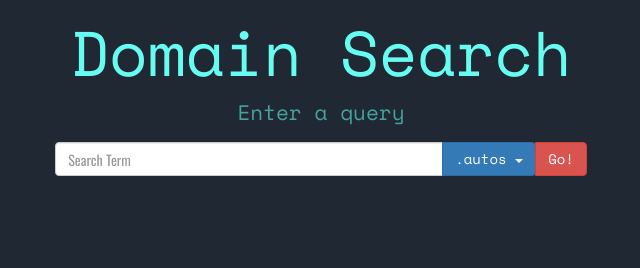
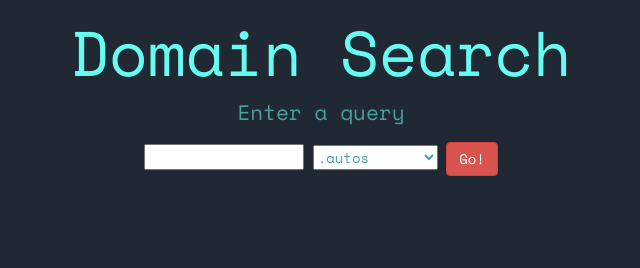
Before and after one commit to adamflentz/HACKU6, a Django app: template domain/templates/home.html in a window 1280 px wide. Shown: the part 50-318 px from the top of the page, without its empty margins (319-959 px from the left). Run offline with Django 3.2, Linux system fonts and the light colour scheme; the template is opened without the code that fills it: values that come from a table or form of the project are taken from there, others are empty; some libraries are stand-ins or nearby versions.

Commit message:
added django form

```diff
--- a/domain/templates/home.html
+++ b/domain/templates/home.html
@@ -30,39 +30,39 @@
     </div>
     <div style="color:#45A29E">
     <p>Enter a query</p>
+
+    <form class="form-inline" method="get" action="/results" %} id="test">
+        {% csrf_token %}
+        {{ form.domain }}
+        {{ form.extension }}
+        <button type="submit" class="btn btn-danger" id="goButton" form="search" value="Submit">Go!</button>
+    </form>
+
+{#    <form class="form-inline" method="get" action="/results" %} id="search">#}
+{#        <div class="input-group">#}
+{#            <input type="searchContent" name="search" class="form-control" size="50" placeholder="Search Term" required>#}
+{#            <div class="input-group-btn">#}
+{#                <button class="btn btn-primary dropdown-toggle" type="button" data-toggle="dropdown" select required>#}
+{#                    <span class="selection">#}
+{#                        .autos#}
+{#                    <span class="caret"></span></button>#}
+{#                <ul class="dropdown-menu">#}
+{#                    <li><a href="#">.autos</a></li>#}
+{#                    <li><a href="#">.boats</a></li>#}
+{#                    <li><a href="#">.homes</a></li>#}
+{#                    <li><a href="#">.yachts</a></li>#}
+{#                    <li><a href="#">.motorcycles</a></li>#}
+{#                </ul>#}
+{#                <button type="submit" class="btn btn-danger" id="goButton" form="search" value="Submit">Go!</button>#}
+{#            </div>#}
+{#        </div>#}
+{#    </form>#}
+{#    <script>#}
+{#        $(".dropdown-menu li a").click(function(){#}
+{#            $(this).parents(".input-group-btn").find('.selection').html($(this).text() + ' <span class="caret"></span>');#}
+{#            $(this).parents(".input-group-btn").find('.selection').val($(this).text());#}
 {##}
-{#    <form class="form-inline" method="get" action="/results" %} id="test">#}
-{#        {% csrf_token %}#}
-{#        {{ form.domain }}#}
-{#        {{ form.extension }}#}
-{#        <button type="submit" class="btn btn-danger" id="goButton" form="search" value="Submit">Go!</button>#}
-{#    </form>#}
-
-    <form class="form-inline" method="get" action="/results" %} id="search">
-        <div class="input-group">
-            <input type="searchContent" name="search" class="form-control" size="50" placeholder="Search Term" required>
-            <div class="input-group-btn">
-                <button class="btn btn-primary dropdown-toggle" type="button" data-toggle="dropdown" select required>
-                    <span class="selection">
-                        .autos
-                    <span class="caret"></span></button>
-                <ul class="dropdown-menu">
-                    <li><a href="#">.autos</a></li>
-                    <li><a href="#">.boats</a></li>
-                    <li><a href="#">.homes</a></li>
-                    <li><a href="#">.yachts</a></li>
-                    <li><a href="#">.motorcycles</a></li>
-                </ul>
-                <button type="submit" class="btn btn-danger" id="goButton" form="search" value="Submit">Go!</button>
-            </div>
-        </div>
-    </form>
-    <script>
-        $(".dropdown-menu li a").click(function(){
-            $(this).parents(".input-group-btn").find('.selection').html($(this).text() + ' <span class="caret"></span>');
-            $(this).parents(".input-group-btn").find('.selection').val($(this).text());
-
-        });
+{#        });#}
     </script>
     </div>
 </div>
```
Also changed, not shown: 2 other files.
